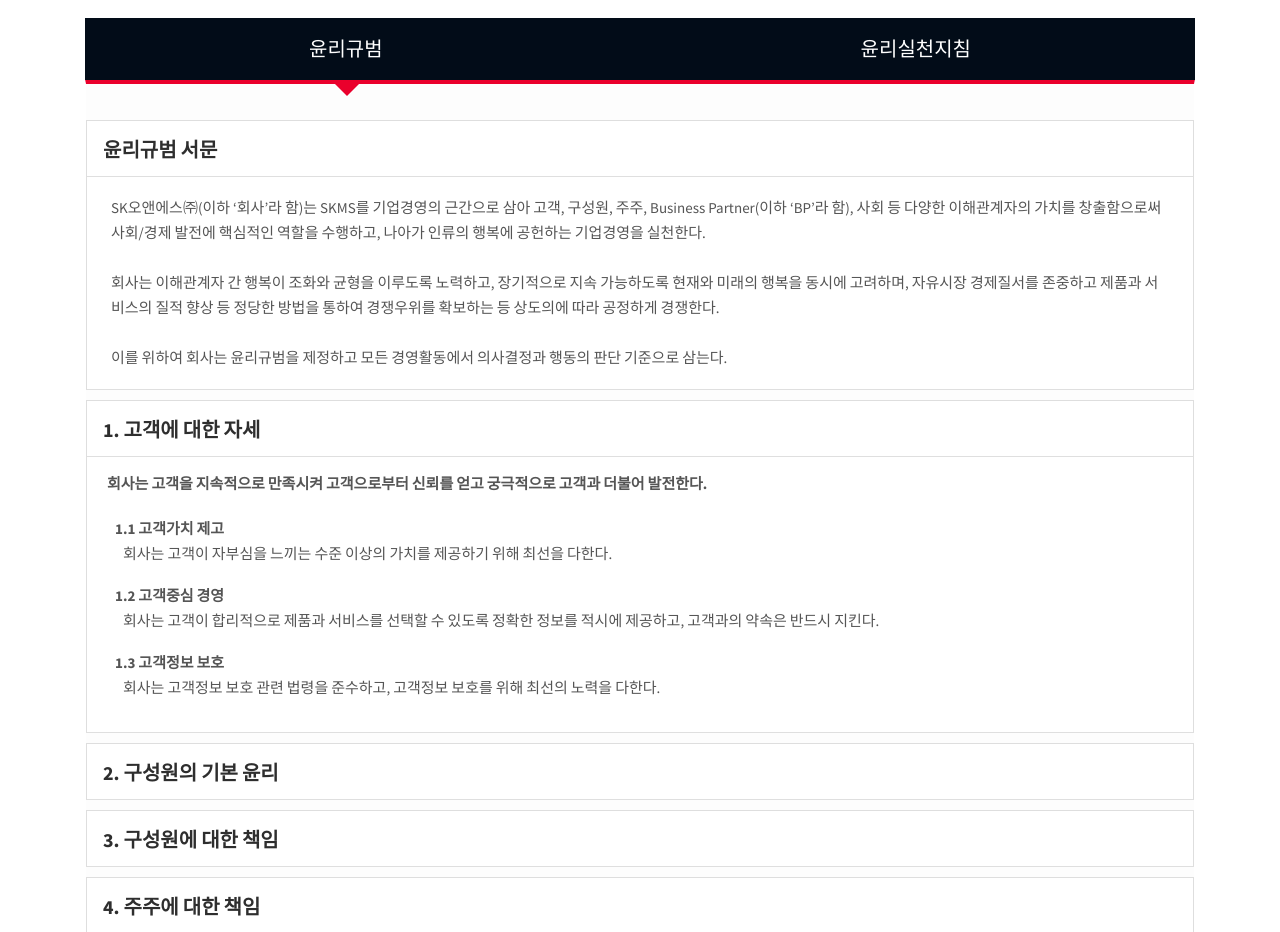
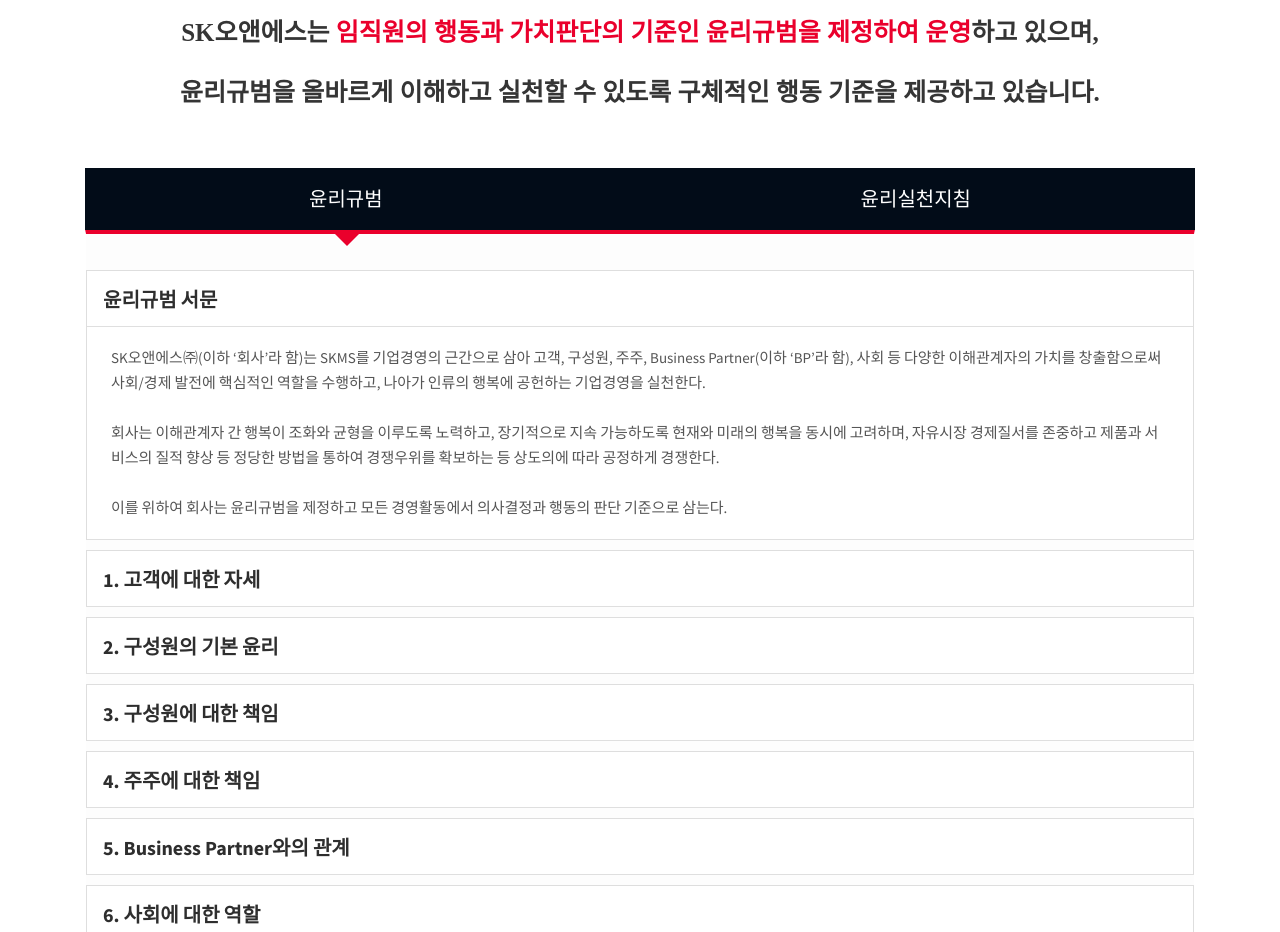
Before and after one commit to skoaidt/skoHomePage, a plain HTML site: page ethics.html in a window 1280 px wide. Shown: the part 500-1432 px from the top of the page. Drawn offline with Linux system fonts and the light colour scheme; some packages are replaced by stand-ins of ours; a script that the page names is missing; a web font is replaced by a local one.

Commit message:
v1.152 추가수정

```diff
--- a/ethics.html
+++ b/ethics.html
@@ -182,6 +182,18 @@
 
   <section>
     <div class="container">
+
+      <div class="text-center">
+        <h3 class="greetings" style="color:#353535">
+          <b>SK오앤에스는
+            <span style="color: #EA002C;">임직원의 행동과 가치판단의 기준인 윤리규범을 제정하여 운영</span>하고 있으며, <br><br>
+            윤리규범을 올바르게 이해하고 실천할 수 있도록 구체적인 행동 기준을 제공하고 있습니다.
+          </b>
+        </h3>
+      </div>
+      <div class="gap-40"></div>
+
+
       <div class="row">
         <div class="col-12 col-xs-12 ">
           <nav>
@@ -239,7 +251,7 @@
                       </button>
                     </h2>
                   </div>
-                  <div id="collapseTwo" class="collapse show" aria-labelledby="headingTwo"
+                  <div id="collapseTwo" class="collapse" aria-labelledby="headingTwo"
                     data-parent="#construction-accordion">
                     <div class="card-body">
                       <b>
@@ -567,7 +579,7 @@
                       </button>
                     </h2>
                   </div>
-                  <div id="collapseTwo" class="collapse show" aria-labelledby="headingTwo"
+                  <div id="collapseTwo" class="collapse" aria-labelledby="headingTwo"
                     data-parent="#construction-accordion">
                     <div class="card-body">
                       <div class="p-3" style="background-color: #c6c6c6; font-size:18px;">
```
Also changed, not shown: ethics1.html (+9 -1 lines).
